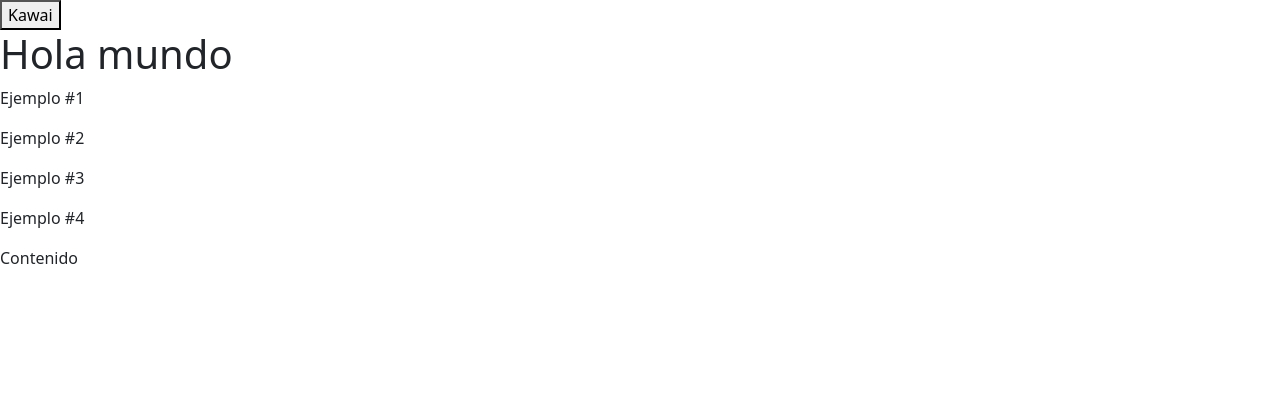
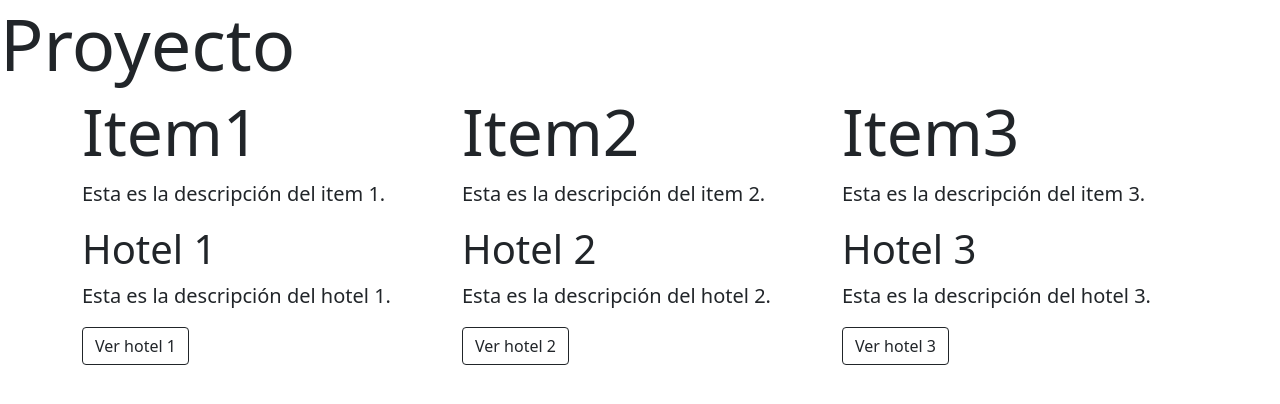
Before and after one commit to FernandoRub13/Bootstrap-4, a website: page index.html in a window 1280 px wide. Drawn offline with nearby package versions, Linux system fonts and the light colour scheme.

Commit message:
Completamos la guía practica de grillas

```diff
--- a/index.html
+++ b/index.html
@@ -9,13 +9,45 @@
     <title>Primer proyecto</title>
 </head>
 <body>
-    <button>Kawai</button>
-    <h1>Hola mundo</h1>
-    <p>Ejemplo #1</p>
-    <p>Ejemplo #2</p>
-    <p>Ejemplo #3</p>
-    <p>Ejemplo #4</p>
-    Contenido
+    <div class="jumbotron jumbotron-fluid">
+        <h2 class="display-2">Proyecto</h2>
+        <div class="container">
+            <div class="row">
+                <div class="col-xs-12 col-sm-6 col-md-4">
+                    <h3 class="display-3">Item1</h3>
+                    <p class="lead">Esta es la descripción del item 1.</p>
+                </div>
+                <div class="col-xs-12 col-sm-6 col-md-4">
+                    <h3 class="display-3">Item2</h3>
+                    <p class="lead">Esta es la descripción del item 2.</p>
+                </div>
+                <div class="col-xs-12 col-sm-6 col-md-4">
+                    <h3 class="display-3">Item3</h3>
+                    <p class="lead">Esta es la descripción del item 3.</p>
+                </div>
+
+            </div>
+            <div class="row">
+                <div class="col-xs-12 col-sm-6 col-md-4">
+                    <h3 class="display-6">Hotel 1</h3>
+                    <p class="lead">Esta es la descripción del hotel 1.</p>
+                    <button class="btn btn-outline-dark">Ver hotel 1</button>
+                </div>
+                <div class="col-xs-12 col-sm-6 col-md-4">
+                    <h3 class="display-6">Hotel 2</h3>
+                    <p class="lead">Esta es la descripción del hotel 2.</p>
+                    <button class="btn btn-outline-dark">Ver hotel 2</button>
+                </div>
+                <div class="col-xs-12 col-sm-6 col-md-4">
+                    <h3 class="display-6">Hotel 3</h3>
+                    <p class="lead">Esta es la descripción del hotel 3.</p>
+                    <button class="btn btn-outline-dark">Ver hotel 3</button>
+                </div>
+
+            </div>
+
+        </div>
+      </div>
     <script src="/node_modules/@popperjs/core/dist/umd/popper.min.js" integrity="sha384-IQsoLXl5PILFhosVNubq5LC7Qb9DXgDA9i+tQ8Zj3iwWAwPtgFTxbJ8NT4GN1R8p" crossorigin="anonymous"></script>
     <script src="/node_modules/bootstrap/dist/js/bootstrap.min.js" integrity="sha384-cVKIPhGWiC2Al4u+LWgxfKTRIcfu0JTxR+EQDz/bgldoEyl4H0zUF0QKbrJ0EcQF" crossorigin="anonymous"></script>
 
```
